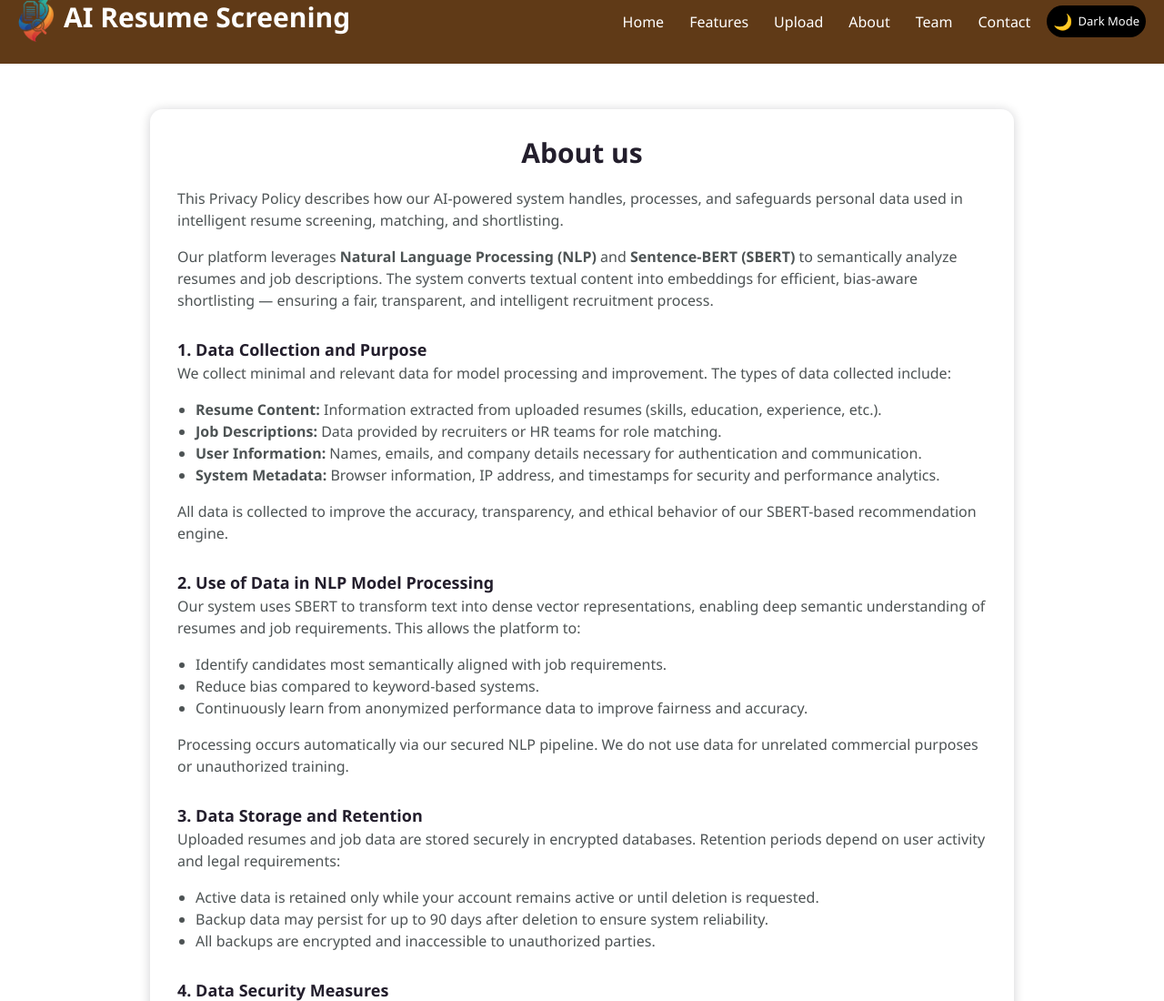
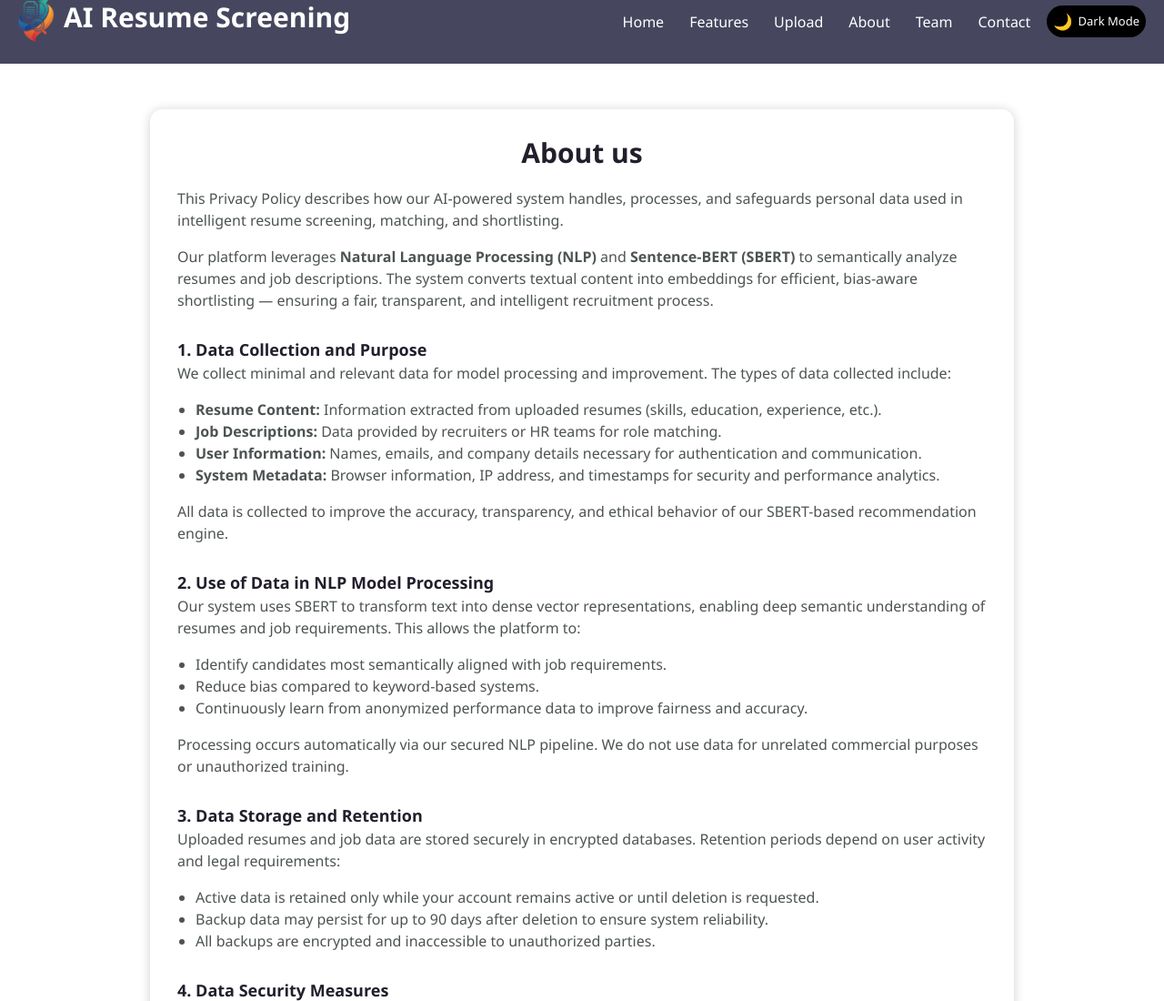
Before and after one commit to govinddangi4564/HireDrift, a plain HTML site: page src/web-app/html/about-us.html in a window 1280 px wide. Shown: the top 1100 px of the page at 91% size. Drawn offline with nearby package versions, Linux system fonts and the light colour scheme.

Commit message:
Color change

```diff
--- a/src/web-app/html/about-us.html
+++ b/src/web-app/html/about-us.html
@@ -13,10 +13,10 @@
     </style>
 </head>
 
-<body class="flex flex-col min-h-screen">
+<body class="flex flex-col min-h-screen ">
 
     <!-- Fixed Header -->
-    <header class="fixed top-0 left-0 w-full h-[70px] bg-[#603a17] text-white z-[1000]">
+    <header class="fixed top-0 left-0 w-full h-[70px] bg-[#46465f] text-white z-[1000]">
         <nav class="max-w-full mx-auto flex flex-col lg:flex-row justify-between items-start lg:items-center px-5 py-0">
             <div class="flex items-center gap-2.5 -mt-2.5">
                 <div class="logo">
```
Also changed, not shown: src/web-app/html/Cookie-Policy.html (+1 -1 lines), src/web-app/html/companies-hiring.html (+1 -1 lines), src/web-app/html/help-centre.html (+1 -1 lines), src/web-app/html/privacy.html (+1 -1 lines), src/web-app/html/terms.html (+1 -1 lines), src/web-app/html/user-guid.html (+1 -1 lines).
